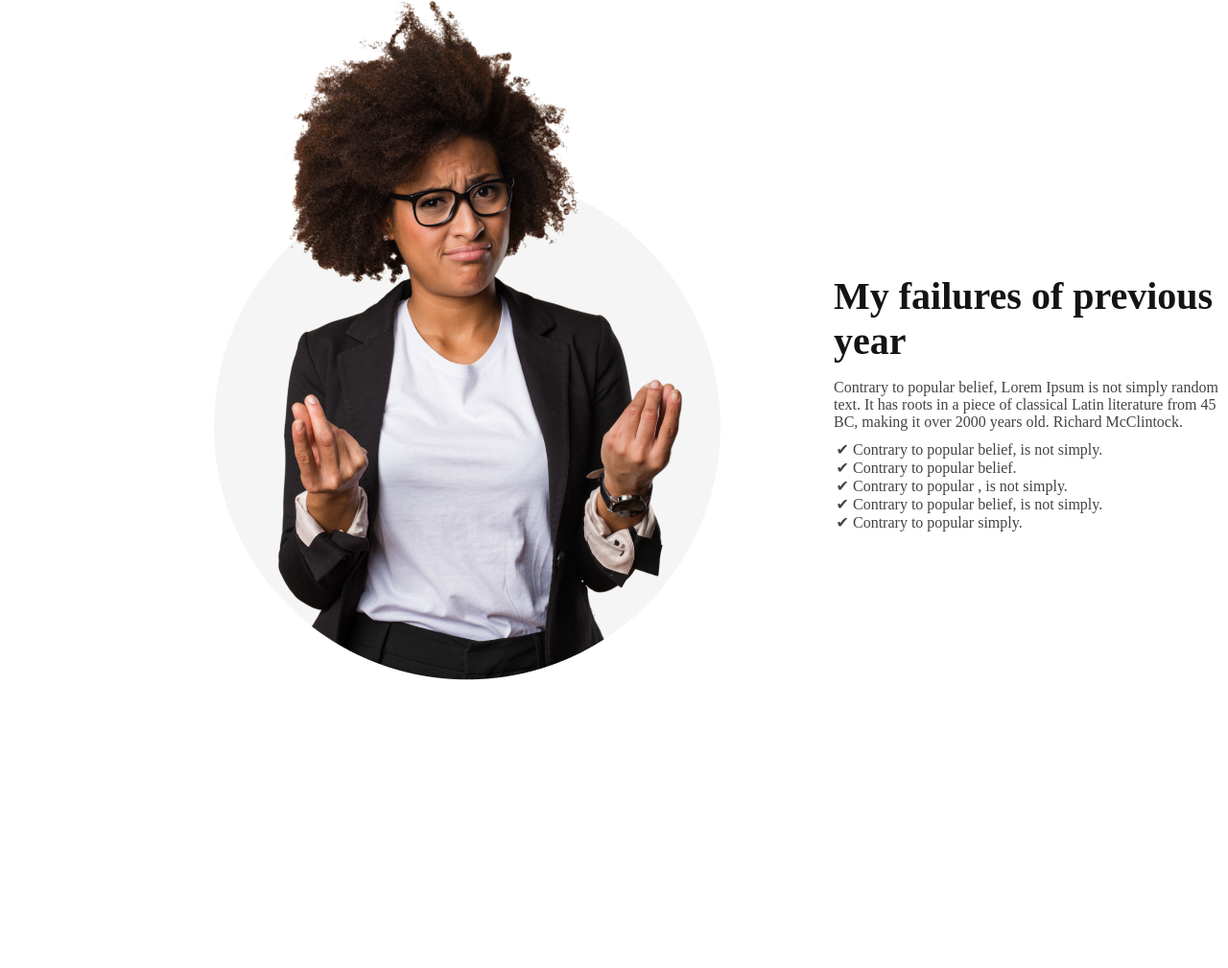
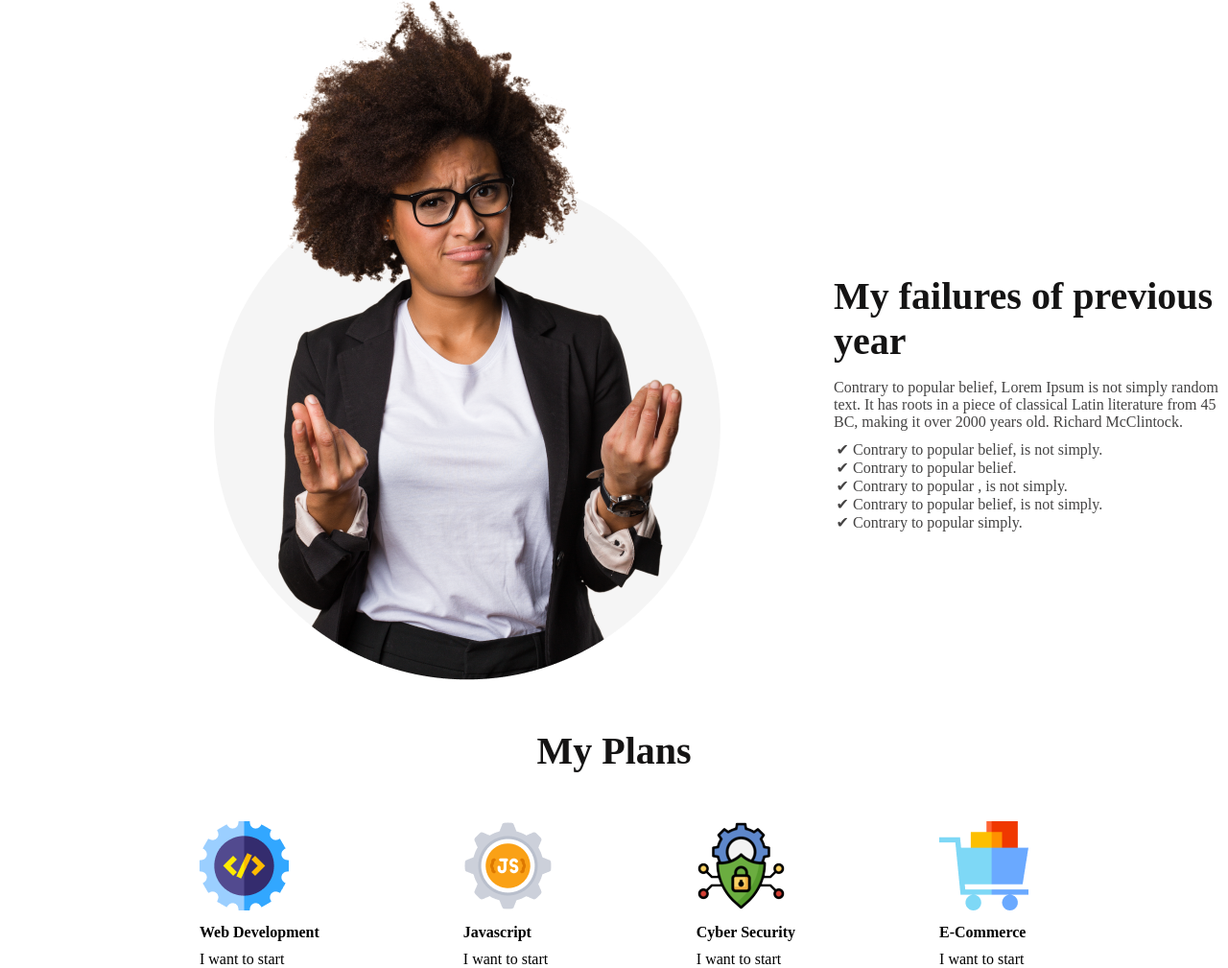
Before and after one commit to Shakib-Shajid/new-aim, a plain HTML site: page index.html in a window 1280 px wide. Shown: the part 815-1824 px from the top of the page at 96% size. Before the commit the page ends 1524 px from the top, so only its background shows below. Drawn offline with Linux system fonts and the light colour scheme.

Commit message:
plan added

```diff
--- a/index.html
+++ b/index.html
@@ -37,6 +37,34 @@
                 </div>
             </div>
         </section>
+        <section>
+            <h3 class="text-align">My Plans</h3>
+            <div class="plans">
+                <div class="plan">
+                    <img src="images/icons/web.png" alt="">
+                    <h4 class="plan-title">Web Development</h4>
+                    <p class="plan-desc">I want to start</p>
+                </div>
+                <div class="plan">
+
+                    <img src="images/icons/js.png" alt="">
+                    <h4 class="plan-title">Javascript</h4>
+                    <p class="plan-desc">I want to start</p>
+                </div>
+
+                <div class="plan">
+                    <img src="images/icons/cys.png" alt="">
+                    <h4 class="plan-title">Cyber Security</h4>
+                    <p class="plan-desc">I want to start</p>
+                </div>
+
+                <div class="plan">
+                    <img src="images/icons/ecom.png" alt="">
+                    <h4 class="plan-title">E-Commerce</h4>
+                    <p class="plan-desc">I want to start</p>
+                </div>
+            </div>
+        </section>
     </main>
     <footer></footer>
 </body>
--- a/style.css
+++ b/style.css
@@ -69,3 +69,23 @@ header {
     list-style: "✔ ";
     margin-left: -20px;
 }
+
+/* plan */
+
+.plans{
+    justify-content: center;
+    display: flex;
+    gap: 150px;
+}
+
+.text-align{
+    padding: 50px 0 50px 0;
+    color: #151414;
+    text-align: center;
+    font-size: 40px;
+}
+
+.plan-title{
+    margin-top: 10px;
+    margin-bottom: 10px;
+}
```
Also changed, not shown: images/icons/cys.png (renamed from images/icons/cys-removebg-preview.png).
